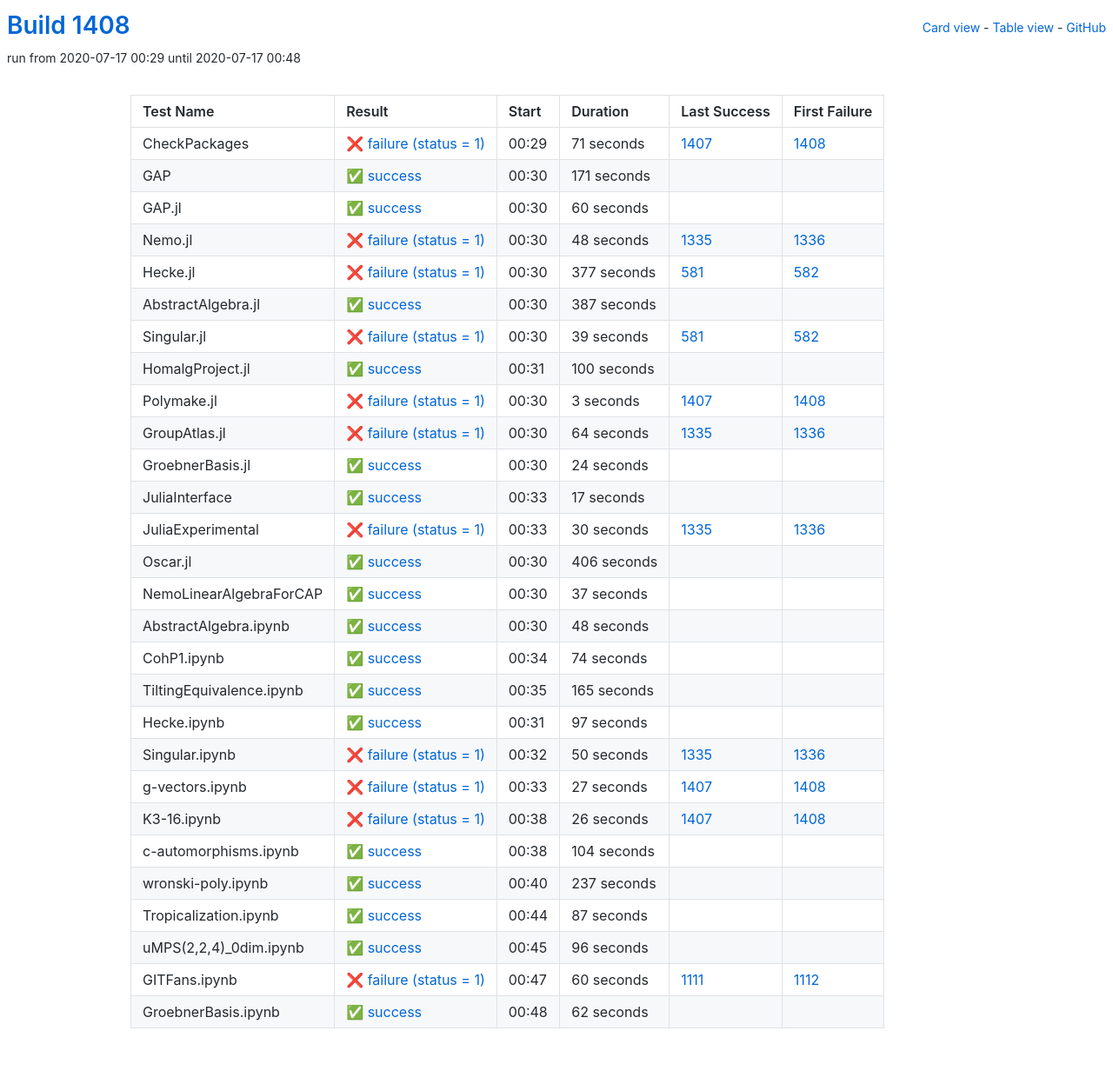
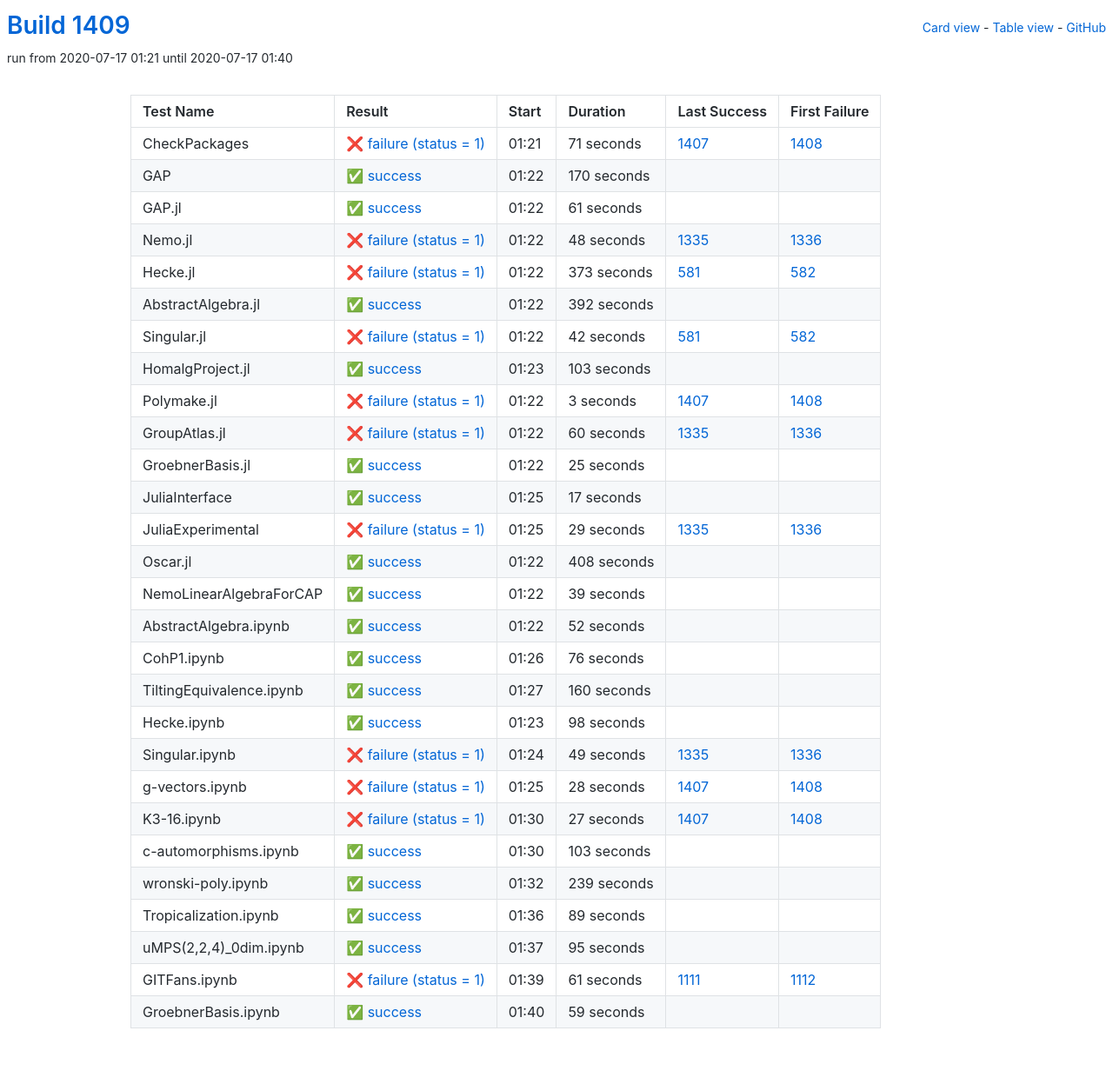
Before and after one commit to oscar-system/oscar-ci-status-1.4, a Jekyll site: the page built from table.html, in a window 1280 px wide. Shown: the whole page at 87% size. Built offline with Jekyll 4.4.1, drawn with Linux system fonts in a browser that asks for light colours.

Commit message:
Build #1409

```diff
--- a/_data/ci.yml
+++ b/_data/ci.yml
@@ -1,6 +1,6 @@
 ---
-build: 1408
-build_url: https://oscarci.mathematik.uni-kl.de/job/oscar-julia-1.4/1408/
+build: 1409
+build_url: https://oscarci.mathematik.uni-kl.de/job/oscar-julia-1.4/1409/
 job: oscar-julia-1.4
 organization: oscar-system
 repo: oscar-ci-status-1.4
@@ -8,8 +8,8 @@ repourl: https://github.com/oscar-system/oscar-ci-status-1.4
 tests:
 - name: CheckPackages
   id: checkpackages
-  log: https://oscarci.mathematik.uni-kl.de/job/oscar-julia-1.4/1408/artifact/logs/build-1408/CheckPackages.log
-  start: 2020-07-17 00:29
+  log: https://oscarci.mathematik.uni-kl.de/job/oscar-julia-1.4/1409/artifact/logs/build-1409/CheckPackages.log
+  start: 2020-07-17 01:21
   success: false
   exitcode: 1
   status: failure
@@ -20,32 +20,32 @@ tests:
   first_failure_url: https://oscarci.mathematik.uni-kl.de/job/oscar-julia-1.4/1408/
 - name: GAP
   id: gap
-  log: https://oscarci.mathematik.uni-kl.de/job/oscar-julia-1.4/1408/artifact/logs/build-1408/GAP.log
-  start: 2020-07-17 00:30
+  log: https://oscarci.mathematik.uni-kl.de/job/oscar-julia-1.4/1409/artifact/logs/build-1409/GAP.log
+  start: 2020-07-17 01:22
   success: true
   exitcode: 0
   status: success
-  duration: 171
+  duration: 170
   last_success: false
   last_success_url:
   first_failure: false
   first_failure_url:
 - name: GAP.jl
   id: gap-jl
-  log: https://oscarci.mathematik.uni-kl.de/job/oscar-julia-1.4/1408/artifact/logs/build-1408/GAP.jl.log
-  start: 2020-07-17 00:30
+  log: https://oscarci.mathematik.uni-kl.de/job/oscar-julia-1.4/1409/artifact/logs/build-1409/GAP.jl.log
+  start: 2020-07-17 01:22
   success: true
   exitcode: 0
   status: success
-  duration: 60
+  duration: 61
   last_success: false
   last_success_url:
   first_failure: false
   first_failure_url:
 - name: Nemo.jl
   id: nemo-jl
-  log: https://oscarci.mathematik.uni-kl.de/job/oscar-julia-1.4/1408/artifact/logs/build-1408/Nemo.jl.log
-  start: 2020-07-17 00:30
+  log: https://oscarci.mathematik.uni-kl.de/job/oscar-julia-1.4/1409/artifact/logs/build-1409/Nemo.jl.log
+  start: 2020-07-17 01:22
   success: false
   exitcode: 1
   status: failure
@@ -56,56 +56,56 @@ tests:
   first_failure_url: https://oscarci.mathematik.uni-kl.de/job/oscar-julia-1.4/1336/
 - name: Hecke.jl
   id: hecke-jl
-  log: https://oscarci.mathematik.uni-kl.de/job/oscar-julia-1.4/1408/artifact/logs/build-1408/Hecke.jl.log
-  start: 2020-07-17 00:30
+  log: https://oscarci.mathematik.uni-kl.de/job/oscar-julia-1.4/1409/artifact/logs/build-1409/Hecke.jl.log
+  start: 2020-07-17 01:22
   success: false
   exitcode: 1
   status: failure
-  duration: 377
+  duration: 373
   last_success: 581
   last_success_url: https://oscarci.mathematik.uni-kl.de/job/oscar-julia-1.4/581/
   first_failure: 582
   first_failure_url: https://oscarci.mathematik.uni-kl.de/job/oscar-julia-1.4/582/
 - name: AbstractAlgebra.jl
   id: abstractalgebra-jl
-  log: https://oscarci.mathematik.uni-kl.de/job/oscar-julia-1.4/1408/artifact/logs/build-1408/AbstractAlgebra.jl.log
-  start: 2020-07-17 00:30
+  log: https://oscarci.mathematik.uni-kl.de/job/oscar-julia-1.4/1409/artifact/logs/build-1409/AbstractAlgebra.jl.log
+  start: 2020-07-17 01:22
   success: true
   exitcode: 0
   status: success
-  duration: 387
+  duration: 392
   last_success: false
   last_success_url:
   first_failure: false
   first_failure_url:
 - name: Singular.jl
   id: singular-jl
-  log: https://oscarci.mathematik.uni-kl.de/job/oscar-julia-1.4/1408/artifact/logs/build-1408/Singular.jl.log
-  start: 2020-07-17 00:30
+  log: https://oscarci.mathematik.uni-kl.de/job/oscar-julia-1.4/1409/artifact/logs/build-1409/Singular.jl.log
+  start: 2020-07-17 01:22
   success: false
   exitcode: 1
   status: failure
-  duration: 39
+  duration: 42
   last_success: 581
   last_success_url: https://oscarci.mathematik.uni-kl.de/job/oscar-julia-1.4/581/
   first_failure: 582
   first_failure_url: https://oscarci.mathematik.uni-kl.de/job/oscar-julia-1.4/582/
 - name: HomalgProject.jl
   id: homalgproject-jl
-  log: https://oscarci.mathematik.uni-kl.de/job/oscar-julia-1.4/1408/artifact/logs/build-1408/HomalgProject.jl.log
-  start: 2020-07-17 00:31
+  log: https://oscarci.mathematik.uni-kl.de/job/oscar-julia-1.4/1409/artifact/logs/build-1409/HomalgProject.jl.log
+  start: 2020-07-17 01:23
   success: true
   exitcode: 0
   status: success
-  duration: 100
+  duration: 103
   last_success: false
   last_success_url:
   first_failure: false
   first_failure_url:
 - name: Polymake.jl
   id: polymake-jl
-  log: https://oscarci.mathematik.uni-kl.de/job/oscar-julia-1.4/1408/artifact/logs/build-1408/Polymake.jl.log
-  start: 2020-07-17 00:30
+  log: https://oscarci.mathematik.uni-kl.de/job/oscar-julia-1.4/1409/artifact/logs/build-1409/Polymake.jl.log
+  start: 2020-07-17 01:22
   success: false
   exitcode: 1
   status: failure
@@ -116,32 +116,32 @@ tests:
   first_failure_url: https://oscarci.mathematik.uni-kl.de/job/oscar-julia-1.4/1408/
 - name: GroupAtlas.jl
   id: groupatlas-jl
-  log: https://oscarci.mathematik.uni-kl.de/job/oscar-julia-1.4/1408/artifact/logs/build-1408/GroupAtlas.jl.log
-  start: 2020-07-17 00:30
+  log: https://oscarci.mathematik.uni-kl.de/job/oscar-julia-1.4/1409/artifact/logs/build-1409/GroupAtlas.jl.log
+  start: 2020-07-17 01:22
   success: false
   exitcode: 1
   status: failure
-  duration: 64
+  duration: 60
   last_success: 1335
   last_success_url: https://oscarci.mathematik.uni-kl.de/job/oscar-julia-1.4/1335/
   first_failure: 1336
   first_failure_url: https://oscarci.mathematik.uni-kl.de/job/oscar-julia-1.4/1336/
 - name: GroebnerBasis.jl
   id: groebnerbasis-jl
-  log: https://oscarci.mathematik.uni-kl.de/job/oscar-julia-1.4/1408/artifact/logs/build-1408/GroebnerBasis.jl.log
-  start: 2020-07-17 00:30
+  log: https://oscarci.mathematik.uni-kl.de/job/oscar-julia-1.4/1409/artifact/logs/build-1409/GroebnerBasis.jl.log
+  start: 2020-07-17 01:22
   success: true
   exitcode: 0
   status: success
-  duration: 24
+  duration: 25
   last_success: false
   last_success_url:
   first_failure: false
   first_failure_url:
 - name: JuliaInterface
   id: juliainterface
-  log: https://oscarci.mathematik.uni-kl.de/job/oscar-julia-1.4/1408/artifact/logs/build-1408/JuliaInterface.log
-  start: 2020-07-17 00:33
+  log: https://oscarci.mathematik.uni-kl.de/job/oscar-julia-1.4/1409/artifact/logs/build-1409/JuliaInterface.log
+  start: 2020-07-17 01:25
   success: true
   exitcode: 0
   status: success
@@ -152,104 +152,116 @@ tests:
   first_failure_url:
 - name: JuliaExperimental
   id: juliaexperimental
-  log: https://oscarci.mathematik.uni-kl.de/job/oscar-julia-1.4/1408/artifact/logs/build-1408/JuliaExperimental.log
-  start: 2020-07-17 00:33
+  log: https://oscarci.mathematik.uni-kl.de/job/oscar-julia-1.4/1409/artifact/logs/build-1409/JuliaExperimental.log
+  start: 2020-07-17 01:25
   success: false
   exitcode: 1
   status: failure
-  duration: 30
+  duration: 29
   last_success: 1335
   last_success_url: https://oscarci.mathematik.uni-kl.de/job/oscar-julia-1.4/1335/
   first_failure: 1336
   first_failure_url: https://oscarci.mathematik.uni-kl.de/job/oscar-julia-1.4/1336/
 - name: Oscar.jl
   id: oscar-jl
-  log: https://oscarci.mathematik.uni-kl.de/job/oscar-julia-1.4/1408/artifact/logs/build-1408/Oscar.jl.log
-  start: 2020-07-17 00:30
+  log: https://oscarci.mathematik.uni-kl.de/job/oscar-julia-1.4/1409/artifact/logs/build-1409/Oscar.jl.log
+  start: 2020-07-17 01:22
   success: true
   exitcode: 0
   status: success
-  duration: 406
+  duration: 408
   last_success: false
   last_success_url:
   first_failure: false
   first_failure_url:
 - name: NemoLinearAlgebraForCAP
   id: nemolinearalgebraforcap
-  log: https://oscarci.mathematik.uni-kl.de/job/oscar-julia-1.4/1408/artifact/logs/build-1408/NemoLinearAlgebraForCAP.log
-  start: 2020-07-17 00:30
+  log: https://oscarci.mathematik.uni-kl.de/job/oscar-julia-1.4/1409/artifact/logs/build-1409/NemoLinearAlgebraForCAP.log
+  start: 2020-07-17 01:22
   success: true
   exitcode: 0
   status: success
-  duration: 37
+  duration: 39
   last_success: false
   last_success_url:
   first_failure: false
   first_failure_url:
 - name: AbstractAlgebra.ipynb
   id: abstractalgebra-ipynb
-  log: https://oscarci.mathematik.uni-kl.de/job/oscar-julia-1.4/1408/artifact/logs/build-1408/AbstractAlgebra.ipynb.log
-  start: 2020-07-17 00:30
+  log: https://oscarci.mathematik.uni-kl.de/job/oscar-julia-1.4/1409/artifact/logs/build-1409/AbstractAlgebra.ipynb.log
+  start: 2020-07-17 01:22
   success: true
   exitcode: 0
   status: success
-  duration: 48
+  duration: 52
   last_success: false
   last_success_url:
   first_failure: false
   first_failure_url:
 - name: CohP1.ipynb
   id: cohp1-ipynb
-  log: https://oscarci.mathematik.uni-kl.de/job/oscar-julia-1.4/1408/artifact/logs/build-1408/CohP1.ipynb.log
-  start: 2020-07-17 00:34
+  log: https://oscarci.mathematik.uni-kl.de/job/oscar-julia-1.4/1409/artifact/logs/build-1409/CohP1.ipynb.log
+  start: 2020-07-17 01:26
   success: true
   exitcode: 0
   status: success
-  duration: 74
+  duration: 76
   last_success: false
   last_success_url:
   first_failure: false
   first_failure_url:
 - name: TiltingEquivalence.ipynb
   id: tiltingequivalence-ipynb
-  log: https://oscarci.mathematik.uni-kl.de/job/oscar-julia-1.4/1408/artifact/logs/build-1408/TiltingEquivalence.ipynb.log
-  start: 2020-07-17 00:35
+  log: https://oscarci.mathematik.uni-kl.de/job/oscar-julia-1.4/1409/artifact/logs/build-1409/TiltingEquivalence.ipynb.log
+  start: 2020-07-17 01:27
   success: true
   exitcode: 0
   status: success
-  duration: 165
+  duration: 160
   last_success: false
   last_success_url:
   first_failure: false
   first_failure_url:
 - name: Hecke.ipynb
   id: hecke-ipynb
-  log: https://oscarci.mathematik.uni-kl.de/job/oscar-julia-1.4/1408/artifact/logs/build-1408/Hecke.ipynb.log
-  start: 2020-07-17 00:31
+  log: https://oscarci.mathematik.uni-kl.de/job/oscar-julia-1.4/1409/artifact/logs/build-1409/Hecke.ipynb.log
+  start: 2020-07-17 01:23
   success: true
   exitcode: 0
   status: success
-  duration: 97
+  duration: 98
   last_success: false
   last_success_url:
   first_failure: false
   first_failure_url:
 - name: Singular.ipynb
   id: singular-ipynb
-  log: https://oscarci.mathematik.uni-kl.de/job/oscar-julia-1.4/1408/artifact/logs/build-1408/Singular.ipynb.log
-  start: 2020-07-17 00:32
+  log: https://oscarci.mathematik.uni-kl.de/job/oscar-julia-1.4/1409/artifact/logs/build-1409/Singular.ipynb.log
+  start: 2020-07-17 01:24
   success: false
   exitcode: 1
   status: failure
-  duration: 50
+  duration: 49
   last_success: 1335
   last_success_url: https://oscarci.mathematik.uni-kl.de/job/oscar-julia-1.4/1335/
   first_failure: 1336
   first_failure_url: https://oscarci.mathematik.uni-kl.de/job/oscar-julia-1.4/1336/
 - name: g-vectors.ipynb
   id: g-vectors-ipynb
-  log: https://oscarci.mathematik.uni-kl.de/job/oscar-julia-1.4/1408/artifact/logs/build-1408/g-vectors.ipynb.log
-  start: 2020-07-17 00:33
+  log: https://oscarci.mathematik.uni-kl.de/job/oscar-julia-1.4/1409/artifact/logs/build-1409/g-vectors.ipynb.log
+  start: 2020-07-17 01:25
+  success: false
+  exitcode: 1
+  status: failure
+  duration: 28
+  last_success: 1407
+  last_success_url: https://oscarci.mathematik.uni-kl.de/job/oscar-julia-1.4/1407/
+  first_failure: 1408
+  first_failure_url: https://oscarci.mathematik.uni-kl.de/job/oscar-julia-1.4/1408/
+- name: K3-16.ipynb
+  id: k3-16-ipynb
+  log: https://oscarci.mathematik.uni-kl.de/job/oscar-julia-1.4/1409/artifact/logs/build-1409/K3-16.ipynb.log
+  start: 2020-07-17 01:30
   success: false
   exitcode: 1
   status: failure
@@ -258,86 +270,74 @@ tests:
   last_success_url: https://oscarci.mathematik.uni-kl.de/job/oscar-julia-1.4/1407/
   first_failure: 1408
   first_failure_url: https://oscarci.mathematik.uni-kl.de/job/oscar-julia-1.4/1408/
-- name: K3-16.ipynb
-  id: k3-16-ipynb
-  log: https://oscarci.mathematik.uni-kl.de/job/oscar-julia-1.4/1408/artifact/logs/build-1408/K3-16.ipynb.log
-  start: 2020-07-17 00:38
-  success: false
-  exitcode: 1
-  status: failure
-  duration: 26
-  last_success: 1407
-  last_success_url: https://oscarci.mathematik.uni-kl.de/job/oscar-julia-1.4/1407/
-  first_failure: 1408
-  first_failure_url: https://oscarci.mathematik.uni-kl.de/job/oscar-julia-1.4/1408/
 - name: c-automorphisms.ipynb
   id: c-automorphisms-ipynb
-  log: https://oscarci.mathematik.uni-kl.de/job/oscar-julia-1.4/1408/artifact/logs/build-1408/c-automorphisms.ipynb.log
-  start: 2020-07-17 00:38
+  log: https://oscarci.mathematik.uni-kl.de/job/oscar-julia-1.4/1409/artifact/logs/build-1409/c-automorphisms.ipynb.log
+  start: 2020-07-17 01:30
   success: true
   exitcode: 0
   status: success
-  duration: 104
+  duration: 103
   last_success: false
   last_success_url:
   first_failure: false
   first_failure_url:
 - name: wronski-poly.ipynb
   id: wronski-poly-ipynb
-  log: https://oscarci.mathematik.uni-kl.de/job/oscar-julia-1.4/1408/artifact/logs/build-1408/wronski-poly.ipynb.log
-  start: 2020-07-17 00:40
+  log: https://oscarci.mathematik.uni-kl.de/job/oscar-julia-1.4/1409/artifact/logs/build-1409/wronski-poly.ipynb.log
+  start: 2020-07-17 01:32
   success: true
   exitcode: 0
   status: success
-  duration: 237
+  duration: 239
   last_success: false
   last_success_url:
   first_failure: false
   first_failure_url:
 - name: Tropicalization.ipynb
   id: tropicalization-ipynb
-  log: https://oscarci.mathematik.uni-kl.de/job/oscar-julia-1.4/1408/artifact/logs/build-1408/Tropicalization.ipynb.log
-  start: 2020-07-17 00:44
+  log: https://oscarci.mathematik.uni-kl.de/job/oscar-julia-1.4/1409/artifact/logs/build-1409/Tropicalization.ipynb.log
+  start: 2020-07-17 01:36
   success: true
   exitcode: 0
   status: success
-  duration: 87
+  duration: 89
   last_success: false
   last_success_url:
   first_failure: false
   first_failure_url:
 - name: uMPS(2,2,4)_0dim.ipynb
   id: umps-2-2-4-0dim-ipynb
-  log: https://oscarci.mathematik.uni-kl.de/job/oscar-julia-1.4/1408/artifact/logs/build-1408/uMPS-2-2-4-_0dim.ipynb.log
-  start: 2020-07-17 00:45
+  log: https://oscarci.mathematik.uni-kl.de/job/oscar-julia-1.4/1409/artifact/logs/build-1409/uMPS-2-2-4-_0dim.ipynb.log
+  start: 2020-07-17 01:37
   success: true
   exitcode: 0
   status: success
-  duration: 96
+  duration: 95
   last_success: false
   last_success_url:
   first_failure: false
   first_failure_url:
 - name: GITFans.ipynb
   id: gitfans-ipynb
-  log: https://oscarci.mathematik.uni-kl.de/job/oscar-julia-1.4/1408/artifact/logs/build-1408/GITFans.ipynb.log
-  start: 2020-07-17 00:47
+  log: https://oscarci.mathematik.uni-kl.de/job/oscar-julia-1.4/1409/artifact/logs/build-1409/GITFans.ipynb.log
+  start: 2020-07-17 01:39
   success: false
   exitcode: 1
   status: failure
-  duration: 60
+  duration: 61
   last_success: 1111
   last_success_url: https://oscarci.mathematik.uni-kl.de/job/oscar-julia-1.4/1111/
   first_failure: 1112
   first_failure_url: https://oscarci.mathematik.uni-kl.de/job/oscar-julia-1.4/1112/
 - name: GroebnerBasis.ipynb
   id: groebnerbasis-ipynb
-  log: https://oscarci.mathematik.uni-kl.de/job/oscar-julia-1.4/1408/artifact/logs/build-1408/GroebnerBasis.ipynb.log
-  start: 2020-07-17 00:48
+  log: https://oscarci.mathematik.uni-kl.de/job/oscar-julia-1.4/1409/artifact/logs/build-1409/GroebnerBasis.ipynb.log
+  start: 2020-07-17 01:40
   success: true
   exitcode: 0
   status: success
-  duration: 62
+  duration: 59
   last_success: false
   last_success_url:
   first_failure: false
```
Also changed, not shown: README.md.
